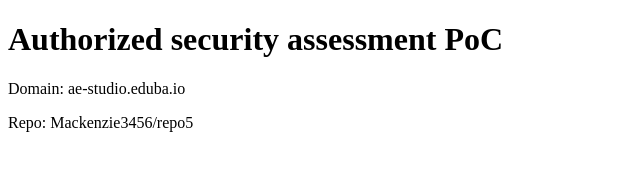
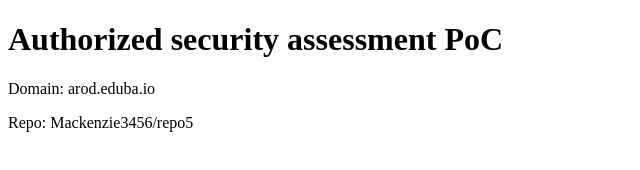
Before and after one commit to Mackenzie3456/repo5, a plain HTML site: page index.html in a window 1280 px wide. Shown: the full height of the page, 0-640 px from the left. Drawn offline with Linux system fonts and the light colour scheme.

Commit message:
init pages

```diff
--- a/index.html
+++ b/index.html
@@ -1 +1 @@
-<!doctype html><html><head><meta charset=utf-8><title>PoC ae-studio.eduba.io</title></head><body><h1>Authorized security assessment PoC</h1><p>Domain: ae-studio.eduba.io</p><p>Repo: Mackenzie3456/repo5</p></body></html>
+<!doctype html><html><head><meta charset=utf-8><title>PoC arod.eduba.io</title></head><body><h1>Authorized security assessment PoC</h1><p>Domain: arod.eduba.io</p><p>Repo: Mackenzie3456/repo5</p></body></html>
```
